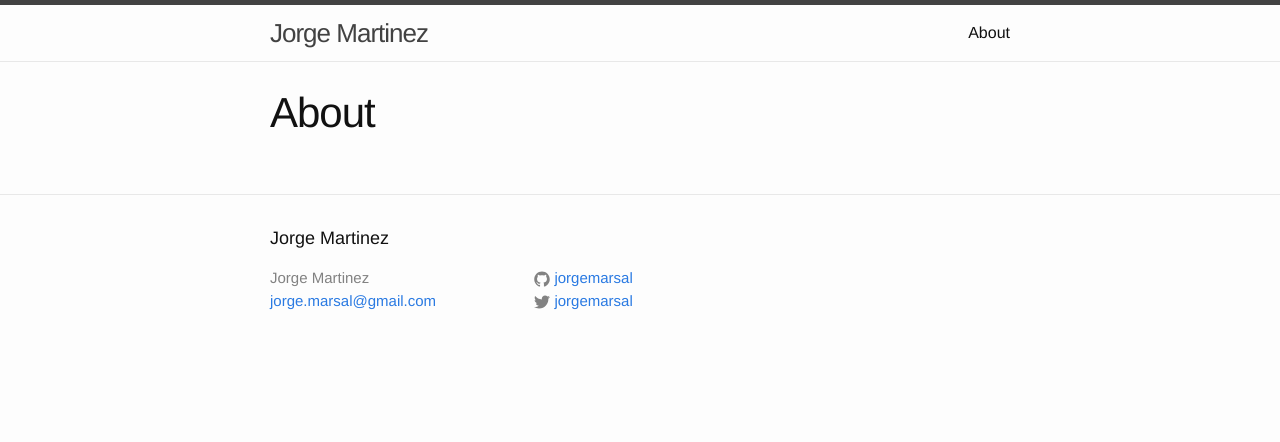
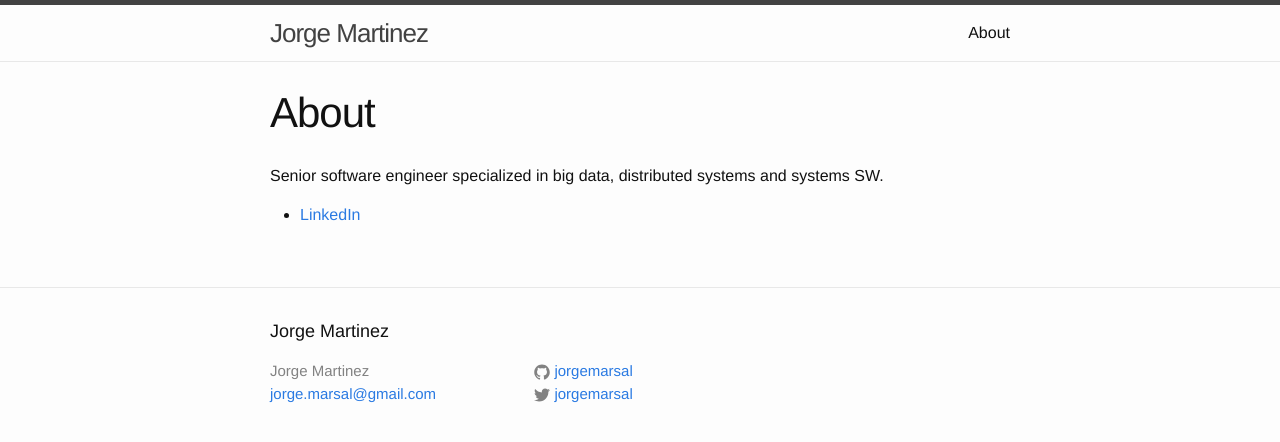
Before and after one commit to jorgemarsal/jekyll-blog, a Jekyll site: the page built from about.md, in a window 1280 px wide. Shown: the top 442 px of the page. Built offline with Jekyll 4.4.1, drawn with Linux system fonts in a browser that asks for light colours.

Commit message:
Add about info.

```diff
--- a/about.md
+++ b/about.md
@@ -3,3 +3,7 @@ layout: page
 title: About
 permalink: /about/
 ---
+
+Senior software engineer specialized in big data, distributed systems and systems SW.
+
+* [LinkedIn](https://www.linkedin.com/profile/view?id=AAIAAALPZgMB6IDHdUAobTg3UbkMGN76l7_AuwM&trk=nav_responsive_tab_profile)
```
